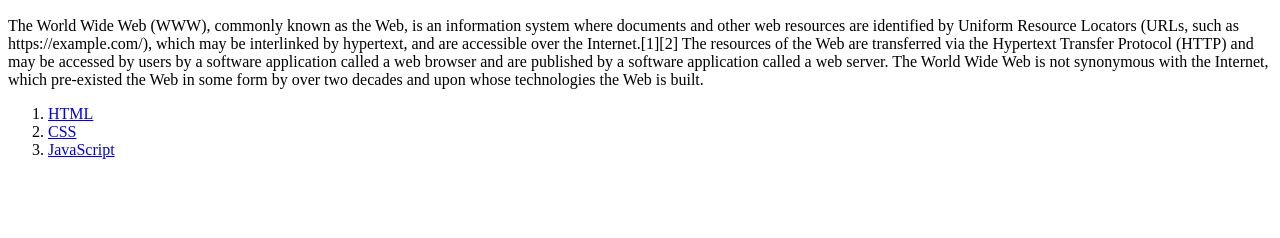
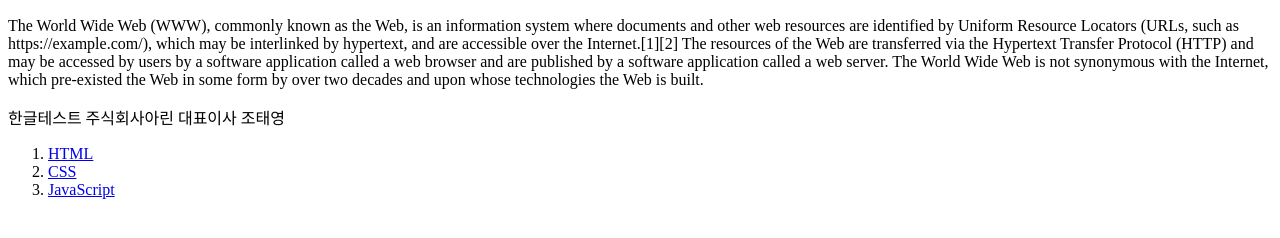
Before and after one commit to TaeyoungCho/web1, a plain HTML site: page index.html in a window 1280 px wide. Shown: the part 110-348 px from the top of the page. Drawn offline with Linux system fonts and the light colour scheme.

Commit message:
Update index.html

```diff
--- a/index.html
+++ b/index.html
@@ -8,6 +8,7 @@
 <h1><a href="index.html">WEB</a></h1>
 <h2>WEB</H2>
 The World Wide Web (WWW), commonly known as the Web, is an information system where documents and other web resources are identified by Uniform Resource Locators (URLs, such as https://example.com/), which may be interlinked by hypertext, and are accessible over the Internet.[1][2] The resources of the Web are transferred via the Hypertext Transfer Protocol (HTTP) and may be accessed by users by a software application called a web browser and are published by a software application called a web server. The World Wide Web is not synonymous with the Internet, which pre-existed the Web in some form by over two decades and upon whose technologies the Web is built.
+<p>한글테스트 주식회사아린 대표이사 조태영</p>
 <ol>
   <li><a href="1.html">HTML</a> </li>
   <li><a href="2.html">CSS</a> </li>
```
